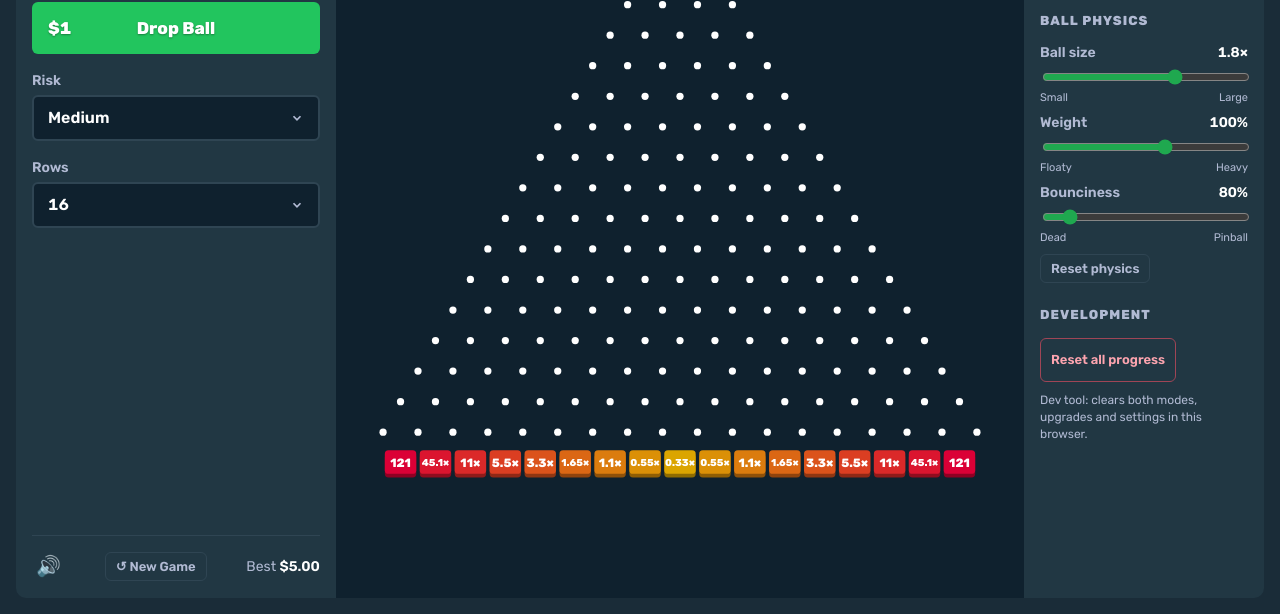
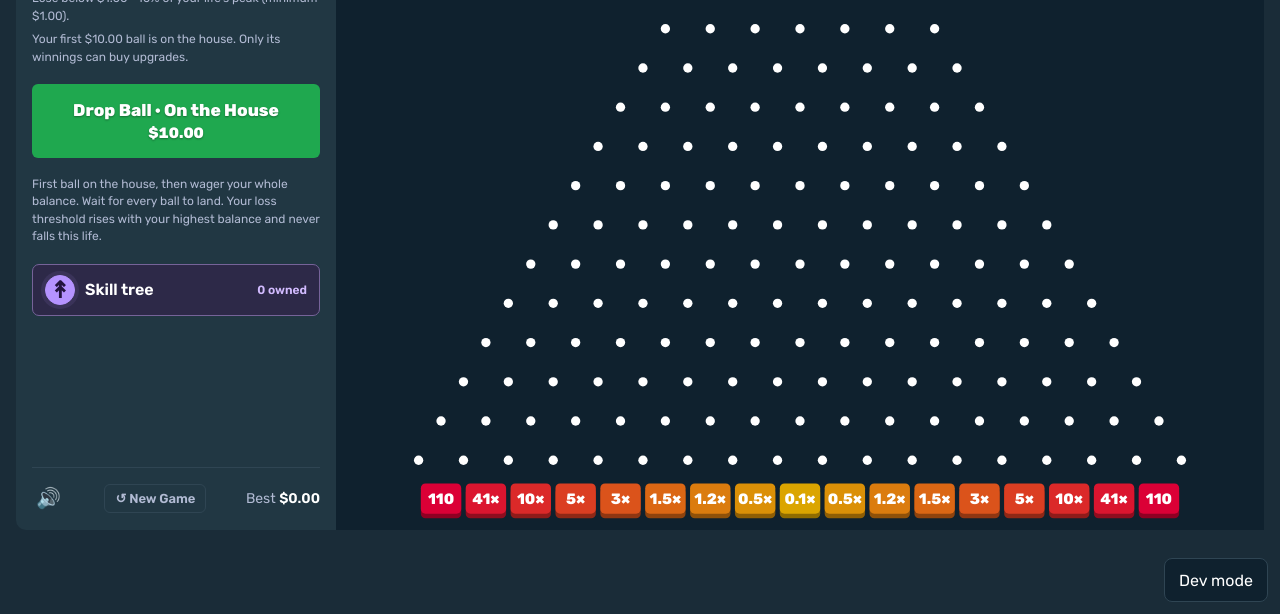
Before and after one commit to simon-nordon/plinko-incremental, a website built with Vite: page index.html in a window 1280 px wide. Shown: the part 186-800 px from the top of the page. Built offline with nearby package versions, Linux system fonts and the light colour scheme.

Commit message:
Add peak-based loss threshold and hidden developer controls

```diff
--- a/index.html
+++ b/index.html
@@ -21,6 +21,7 @@
         <div class="field">
           <span class="label">Balance</span>
           <div id="balance" class="balance">$5.00</div>
+          <p id="lossThreshold" class="mode-note" hidden></p>
           <p id="houseNote" class="mode-note" hidden></p>
         </div>
 
@@ -30,10 +31,10 @@
           <span id="allInLabel">Drop Ball · All In</span>
           <span id="allInAmount" class="all-in-amount">$10.00</span>
         </button>
-        <p id="allInRules" class="mode-note" hidden>First ball on the house, then wager your whole balance. Below 10% of starting money ends the life.</p>
+        <p id="allInRules" class="mode-note" hidden>First ball on the house, then wager your whole balance. Below 10% of your highest balance ends the life.</p>
         <button id="openSkills" class="skills-button" hidden><span class="peg-symbol" aria-hidden="true">↟</span><span>Skill tree</span><span id="skillCount" class="skill-count">0 owned</span></button>
 
-        <div class="board-settings">
+        <div id="boardSettings" class="board-settings" hidden>
           <label class="field">
             <span class="label">Risk</span>
             <select id="risk">
@@ -62,7 +63,7 @@
         <div id="history" class="history"></div>
       </main>
 
-      <aside class="tune">
+      <aside id="tuningPanel" class="tune" hidden>
         <h3>Tuning</h3>
         <div id="luckControls">
         <label class="field">
@@ -144,6 +145,7 @@
       </div>
       <p class="skills-save-note">Progress is saved in this browser, separately from Normal mode.</p>
     </dialog>
+    <button id="devMode" class="dev-mode-toggle" type="button" aria-pressed="false" aria-controls="boardSettings tuningPanel">Dev mode</button>
     <script type="module" src="/src/main.ts"></script>
   </body>
 </html>
--- a/src/board.ts
+++ b/src/board.ts
@@ -91,6 +91,7 @@ export interface BoardHooks {
 }
 
 export class Board {
+  ballStyleOverride: { color: string; deep: string } | null = null;
   rows = 16;
   mults: number[] = [];
   private engine = Matter.Engine.create();
@@ -482,7 +483,7 @@ export class Board {
     this.renderBuckets(X, Y);
 
     for (const b of this.balls) {
-      const { color, deep } = ballStyle(b.tier);
+      const { color, deep } = this.ballStyleOverride ?? ballStyle(b.tier);
       for (let i = 0; i < b.trail.length - 2; i += 2) {
         const a = (i / 2 + 1) / (b.trail.length / 2);
         ctx.globalAlpha = a * 0.25;
--- a/src/game.ts
+++ b/src/game.ts
@@ -21,12 +21,13 @@ export class GameRun {
   }
   get houseDropAvailable(): boolean { return this.houseAvailable; }
   get active(): number { return this.wagers.size; }
-  get minimumBet(): number { return this.mode === 'double' ? cents(this.houseStake * .1) : 1; }
+  get minimumBet(): number { return this.mode === 'double' ? cents(Math.max(this.houseStake, this.peak) * .1) : 1; }
   get busted(): boolean { return !this.houseAvailable && this.balance < this.minimumBet && this.active === 0; }
   get inPlay(): number { return [...this.wagers.values()].reduce((sum, bet) => sum + bet.amount * bet.remaining, 0); }
 
   canSpend(amount: number): boolean {
-    return !this.houseAvailable && !this.busted && this.active === 0 && Number.isFinite(amount) && amount > 0 && amount <= this.balance;
+    return !this.houseAvailable && !this.busted && this.active === 0 && Number.isFinite(amount) && amount > 0
+      && amount <= this.balance && cents(this.balance - amount) >= this.minimumBet;
   }
   spend(amount: number): boolean {
     if (!this.canSpend(amount)) return false;
--- a/src/main.ts
+++ b/src/main.ts
@@ -24,8 +24,12 @@ import { SkillTree, LifeSkills, SKILLS, startingDropAt, type SkillKind } from '.
 const $ = <T extends HTMLElement = HTMLElement>(id: string) => document.getElementById(id) as T;
 
 const el = {
+  devMode: $<HTMLButtonElement>('devMode'),
+  boardSettings: $('boardSettings'),
+  tuningPanel: $('tuningPanel'),
   gameMode: $<HTMLInputElement>('gameMode'),
   balance: $('balance'),
+  lossThreshold: $('lossThreshold'),
   risk: $<HTMLSelectElement>('risk'),
   rows: $<HTMLSelectElement>('rows'),
   tiers: $('tiers'),
@@ -70,10 +74,10 @@ const el = {
 // Settings are a per-browser convenience; the run itself always starts fresh.
 const PREFS_KEY = 'plinko-prefs';
 function loadPrefs(forMode?: GameMode): { mode: GameMode; risk: Risk; rows: number; muted: boolean; luck: number; physics: PhysicsSettings } {
-  const def = { mode: forMode ?? 'classic' as GameMode, risk: 'medium' as Risk, rows: 16, muted: false, luck: DEFAULT_LUCK, physics: { ...DEFAULT_PHYSICS } };
+  const def = { mode: forMode ?? 'double' as GameMode, risk: 'high' as Risk, rows: 16, muted: false, luck: DEFAULT_LUCK, physics: { ...DEFAULT_PHYSICS } };
   try {
     const shared = JSON.parse(localStorage.getItem(PREFS_KEY) ?? '{}');
-    const selected: GameMode = forMode ?? (shared.mode === 'double' ? 'double' : 'classic');
+    const selected: GameMode = forMode ?? (shared.mode === 'classic' ? 'classic' : 'double');
     const saved = JSON.parse(localStorage.getItem(`${PREFS_KEY}-${selected}`) ?? (forMode ? '{}' : JSON.stringify(shared)));
     const savedRisk = saved.risk === 'high' && saved.riskVersion !== RISK_VERSION ? 'extreme' : saved.risk;
     return { ...def, ...saved, risk: savedRisk ?? def.risk, mode: selected, muted: shared.muted ?? false, physics: saved.physicsVersion === PHYSICS_VERSION ? saved.physics : def.physics };
@@ -288,6 +292,9 @@ function render(): void {
   applyLuck();
   const { balance, peak, busted } = run;
   const allInMode = mode === 'double';
+  board.ballStyleOverride = allInMode ? { color: '#ef4444', deep: '#991b1b' } : null;
+  el.lossThreshold.hidden = !allInMode;
+  el.lossThreshold.textContent = `Lose below ${fmtMoney(run.minimumBet)} · 10% of your life’s peak (minimum ${fmtMoney(run.houseStake * .1)}).`;
   renderTierButtons();
   el.balance.textContent = fmtMoney(balance);
   el.peak.textContent = fmtMoney(peak);
@@ -298,7 +305,7 @@ function render(): void {
   el.tiers.hidden = allInMode;
   el.dropStatus.hidden = allInMode || balance >= run.minimumBet || run.active === 0;
   el.allIn.hidden = el.allInRules.hidden = !allInMode;
-  el.allInRules.textContent = `First ball on the house, then wager your whole balance. Wait for every ball to land. Below ${fmtMoney(run.minimumBet)} ends this life (10% of its starting money).`;
+  el.allInRules.textContent = `First ball on the house, then wager your whole balance. Wait for every ball to land. Your loss threshold rises with your highest balance and never falls this life.`;
   el.allIn.disabled = busted || run.active > 0;
   el.allInLabel.textContent = run.houseDropAvailable ? 'Drop Ball · On the House'
     : run.active > 0 ? 'Drop in play' : 'Drop Ball · All In';
@@ -314,7 +321,7 @@ const skillInfo: Record<SkillKind, { title: string; description: string }> = {
   bouncy: { title: 'Bouncy Peg', description: 'One random interior peg gives a strong, fixed kick along the tangent at contact—even on a grazing hit—then becomes ordinary. It can also be a Split Peg. Each level adds one charge per life.' },
   split: { title: 'Split Peg', description: 'One random interior peg duplicates a ball. Both balls keep the full original value. The peg then becomes ordinary. It can also be Bouncy. Each level adds one charge per life.' },
   bucket: { title: 'Golden Bucket', description: 'One random gold bucket doubles its return: 0.3× → 0.6×, 110× → 220×. Only the first ball gets the bonus, then it returns to normal. Each level adds another golden bucket per life.' },
-  starting: { title: 'More Starting Money', description: 'Increase the house-funded first ball: $10 → $20 → $50 → $100 → $150 → $250 → $500 → $1,000… with no level cap. New lives end below 10% of their starting money. Purchases take effect next life.' },
+  starting: { title: 'More Starting Money', description: 'Increase the house-funded first ball: $10 → $20 → $50 → $100 → $150 → $250 → $500 → $1,000… with no level cap. The loss threshold starts at 10% of that amount, then rises with your highest balance. Purchases take effect next life.' },
 };
 
 function renderSkills(): void {
@@ -337,7 +344,7 @@ function renderSkills(): void {
     : `${lifeSkills.remaining(kind).length} of ${level} charges remaining this life. Fresh random positions each life; spent charges stay spent until then.`;
   el.skillPriceNote.textContent = kind === 'starting'
     ? `Next: ${fmtMoney(startingDropAt(level + 1))} per life. Costs 10× that amount.`
-    : 'Each purchase adds one charge now and every future life. Prices: $25, $50, $100…';
+    : 'Each purchase adds one charge now and every future life. Prices: $10, $20, $40…';
   el.buySkill.disabled = !skills?.canBuy(run, rows, kind);
   el.buySkill.textContent = maxed ? 'Maximum on this board' : `Upgrade · ${fmtMoney(cost)}`;
   el.skillStatus.textContent = skillMessage || (run.houseDropAvailable
@@ -346,11 +353,16 @@ function renderSkills(): void {
     : run.busted ? 'Start a new life to earn more money.'
     : maxed ? 'All available upgrades are owned.'
     : run.balance < cost ? `Need ${fmtMoney(cost - run.balance)} more.`
-    : run.balance - cost < run.minimumBet ? 'Buying this ends your life. The upgrade is kept.'
+    : run.balance - cost < run.minimumBet ? `Keep at least ${fmtMoney(run.minimumBet)} to afford your next ball.`
     : 'Paid from your earned balance.');
 }
 
 // ---- wiring ----
+el.devMode.addEventListener('click', () => {
+  const enabled = el.devMode.getAttribute('aria-pressed') !== 'true';
+  el.devMode.setAttribute('aria-pressed', String(enabled));
+  el.boardSettings.hidden = el.tuningPanel.hidden = !enabled;
+});
 
 el.gameMode.addEventListener('change', () => {
   if (run.active > 0) { render(); return; }
--- a/src/style.css
+++ b/src/style.css
@@ -14,6 +14,22 @@
 * {
   box-sizing: border-box;
 }
+
+[hidden] { display: none !important; }
+.dev-mode-toggle {
+  position: fixed;
+  bottom: max(12px, env(safe-area-inset-bottom));
+  right: max(12px, env(safe-area-inset-right));
+  z-index: 20;
+  min-height: 44px;
+  padding: 8px 14px;
+  border: 1px solid var(--border);
+  border-radius: 8px;
+  background: var(--field);
+  cursor: pointer;
+}
+.dev-mode-toggle[aria-pressed='true'] { border-color: #38bdf8; color: #38bdf8; }
+body { padding-bottom: 68px; }
 
 html,
 body {
```
Also changed, not shown: scripts/game.test.ts (+17 -0 lines), scripts/skills.test.ts (+8 -4 lines), README.md.
